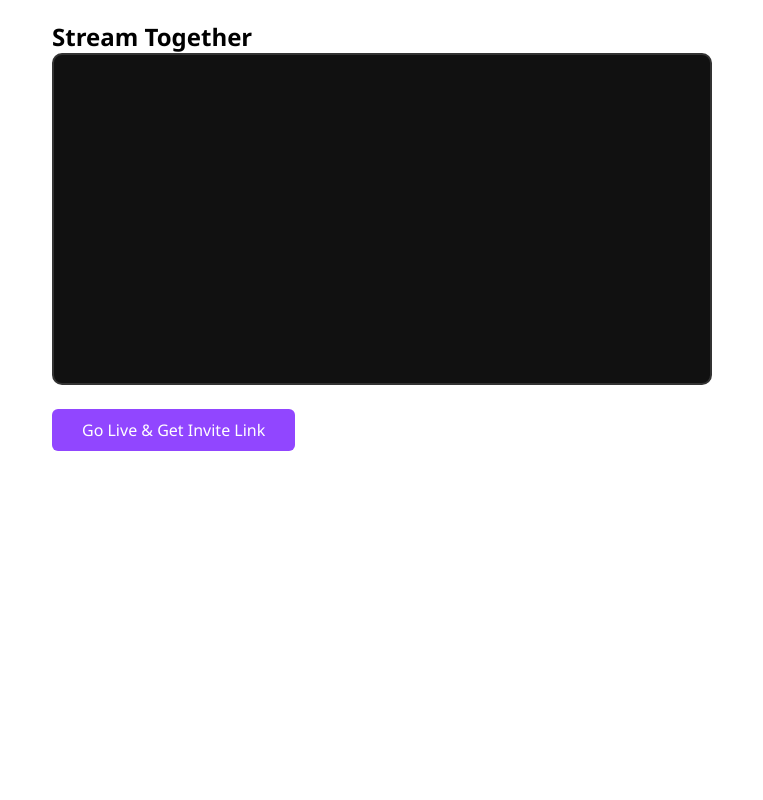
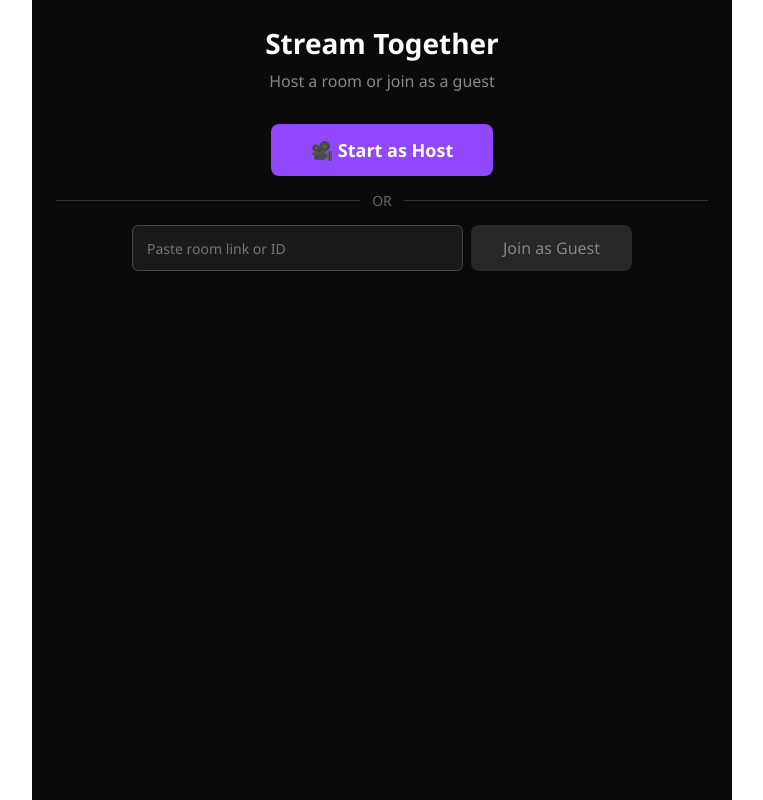
Before and after one commit to mpatekeakopa-arch/StreamMova, a React (Create React App) app: page /stream-together in a window 1280 px wide. Shown: the whole page, without its empty margins (258-1021 px from the left). Built offline with nearby package versions, Linux system fonts and the light colour scheme; no server answers.

Commit message:
Fix streamtogetehr

```diff
--- a/src/components/Dashboard/StreamTogether/StreamTogether.js
+++ b/src/components/Dashboard/StreamTogether/StreamTogether.js
@@ -3,38 +3,50 @@ import React, { useEffect, useRef, useState, useCallback } from "react";
 const SRS_RTC_BASE = "webrtc://srs.streammova.xyz/live";
 
 export default function StreamTogether() {
-  const path = window.location.pathname;
-  const inviteId = path.split("/invite/")[1];
-
-  if (inviteId) {
-    return <GuestView inviteId={inviteId} />;
-  }
-  return <HostView />;
-}
-
-// =========================
-// HOST VIEW
-// =========================
-function HostView() {
+  const [mode, setMode] = useState(null); // null, 'host', 'guest'
   const [guestJoined, setGuestJoined] = useState(false);
   const [isLive, setIsLive] = useState(false);
   const [inviteLink, setInviteLink] = useState("");
   const [copied, setCopied] = useState(false);
+  const [roomId, setRoomId] = useState("");
 
   const videoHostRef = useRef(null);
+  const videoGuestRef = useRef(null);
   const canvasRef = useRef(null);
   const hostStreamRef = useRef(null);
-  const compositedPublisherRef = useRef(null);
-  const guestPlayerRef = useRef(null);
-  const guestVideoRef = useRef(null);
-  const sessionRef = useRef(`room-${Date.now()}`);
+  const guestStreamRef = useRef(null);
+  const publisherRef = useRef(null);
+  const playerRef = useRef(null);
   const pollRef = useRef(null);
   const animRef = useRef(null);
 
-  // Draw host + guest side by side on canvas
-  const draw = useCallback(() => {
+  // Check URL for guest invite on mount
+  useEffect(() => {
+    const params = new URLSearchParams(window.location.search);
+    const room = params.get("room");
+    if (room) {
+      setMode("guest");
+      setRoomId(room);
+    }
+  }, []);
+
+  // Load SRS SDK
+  const loadSdk = useCallback(() => {
+    return new Promise((resolve) => {
+      if (window.SrsRtcPublisherAsync && window.SrsRtcPlayerAsync) return resolve();
+      const s = document.createElement("script");
+      s.src = "/vendor/srs/srs.sdk.js";
+      s.onload = resolve;
+      s.onerror = resolve;
+      document.head.appendChild(s);
+    });
+  }, []);
+
+  // Canvas drawing
+  const startDrawing = useCallback(() => {
     const canvas = canvasRef.current;
     if (!canvas) return;
+
     const ctx = canvas.getContext("2d");
     canvas.width = 1280;
     canvas.height = 720;
@@ -43,24 +55,23 @@ function HostView() {
       ctx.fillStyle = "#111";
       ctx.fillRect(0, 0, 1280, 720);
 
-      // Host (left)
+      // Host left half
       if (videoHostRef.current?.readyState >= 2) {
         ctx.drawImage(videoHostRef.current, 0, 0, 640, 720);
-      }
-
-      // Guest (right)
-      if (guestVideoRef.current?.readyState >= 2) {
-        ctx.drawImage(guestVideoRef.current, 640, 0, 640, 720);
-      }
-
-      // Labels
         ctx.fillStyle = "rgba(0,0,0,0.6)";
         ctx.font = "18px Arial";
         ctx.fillText("HOST", 20, 30);
+      }
 
-      if (guestVideoRef.current?.readyState >= 2) {
+      // Guest right half
+      if (videoGuestRef.current?.readyState >= 2) {
+        ctx.drawImage(videoGuestRef.current, 640, 0, 640, 720);
+        ctx.fillStyle = "rgba(0,0,0,0.6)";
+        ctx.font = "18px Arial";
         ctx.fillText("GUEST", 660, 30);
-      } else {
+      }
+
+      if (!videoGuestRef.current || videoGuestRef.current.readyState < 2) {
         ctx.fillStyle = "rgba(255,255,255,0.3)";
         ctx.font = "20px Arial";
         ctx.textAlign = "center";
@@ -72,404 +83,382 @@ function HostView() {
     frame();
   }, []);
 
-  // Start camera and drawing
-  const startCamera = useCallback(async () => {
+  // ============ HOST FUNCTIONS ============
+  const startAsHost = async () => {
+    setMode("host");
+
     try {
       const stream = await navigator.mediaDevices.getUserMedia({
         video: { width: 1280, height: 720 },
         audio: true,
       });
       hostStreamRef.current = stream;
-      if (videoHostRef.current) {
       videoHostRef.current.srcObject = stream;
-        videoHostRef.current.play().catch(() => {});
+      videoHostRef.current.play();
+      startDrawing();
+
+      const id = `room-${Date.now()}`;
+      setRoomId(id);
+      setInviteLink(`${window.location.origin}/stream-together?room=${id}`);
+    } catch (err) {
+      alert("Camera access denied. Please allow camera permissions.");
+      setMode(null);
     }
-      draw();
-    } catch (err) {
-      console.error("Camera error:", err);
-    }
-  }, [draw]);
+  };
 
-  // Load SRS SDK
-  const loadSdk = useCallback(() => {
-    return new Promise((resolve) => {
-      if (window.SrsRtcPublisherAsync && window.SrsRtcPlayerAsync) {
-        return resolve();
-      }
-      if (document.querySelector("[data-srs]")) {
-        return resolve();
-      }
-      const s = document.createElement("script");
-      s.src = "/vendor/srs/srs.sdk.js";
-      s.dataset.srs = "1";
-      s.onload = resolve;
-      s.onerror = resolve;
-      document.head.appendChild(s);
-    });
-  }, []);
+  const goLive = async () => {
+    await loadSdk();
 
-  // Wait for guest to publish their stream
-  const waitForGuest = useCallback((sid) => {
-    if (pollRef.current) clearInterval(pollRef.current);
+    const mixed = canvasRef.current.captureStream(30);
+    const audioTrack = hostStreamRef.current?.getAudioTracks()[0];
+    if (audioTrack) mixed.addTrack(audioTrack);
 
+    const pub = new window.SrsRtcPublisherAsync();
+    await pub.publish(`${SRS_RTC_BASE}/${roomId}`, mixed);
+    publisherRef.current = pub;
+    setIsLive(true);
+
+    // Poll for guest
     pollRef.current = setInterval(async () => {
       if (!window.SrsRtcPlayerAsync) return;
-
       try {
         const player = new window.SrsRtcPlayerAsync();
-        await player.play(`${SRS_RTC_BASE}/${sid}-guest`);
+        await player.play(`${SRS_RTC_BASE}/${roomId}-guest`);
 
         const vid = document.createElement("video");
         vid.autoplay = true;
         vid.muted = true;
         vid.playsInline = true;
         vid.srcObject = player.stream;
-        vid.play().catch(() => {});
+        vid.play();
 
-        guestVideoRef.current = vid;
-        guestPlayerRef.current = player;
+        videoGuestRef.current = vid;
+        playerRef.current = player;
         setGuestJoined(true);
         clearInterval(pollRef.current);
-      } catch (e) {
-        // Guest not yet connected, keep polling
-      }
+      } catch (e) {}
     }, 3000);
-  }, []);
-
-  // Generate invite link and go live
-  const goLive = async () => {
-    await loadSdk();
-    const sid = sessionRef.current;
-    setInviteLink(`${window.location.origin}/invite/${sid}`);
-
-    // Publish composited canvas to SRS
-    const mixed = canvasRef.current.captureStream(30);
-    if (hostStreamRef.current) {
-      const audioTrack = hostStreamRef.current.getAudioTracks()[0];
-      if (audioTrack) mixed.addTrack(audioTrack);
-    }
-
-    try {
-      const pub = new window.SrsRtcPublisherAsync();
-      await pub.publish(`${SRS_RTC_BASE}/${sid}`, mixed);
-      compositedPublisherRef.current = pub;
-      setIsLive(true);
-      waitForGuest(sid);
-    } catch (err) {
-      console.error("SRS publish error:", err);
-      alert("Failed to publish stream. Is SRS running?");
-    }
   };
 
-  // Copy invite link
   const copyLink = () => {
-    if (navigator.clipboard) {
     navigator.clipboard.writeText(inviteLink).then(() => {
       setCopied(true);
       setTimeout(() => setCopied(false), 1500);
     });
+  };
+
+  const stopHost = () => {
+    clearInterval(pollRef.current);
+    cancelAnimationFrame(animRef.current);
+    publisherRef.current?.close();
+    playerRef.current?.close();
+    hostStreamRef.current?.getTracks().forEach(t => t.stop());
+    setIsLive(false);
+    setGuestJoined(false);
+    setMode(null);
+    setInviteLink("");
+    setRoomId("");
+  };
+
+  // ============ GUEST FUNCTIONS ============
+  const joinAsGuest = async () => {
+    try {
+      const stream = await navigator.mediaDevices.getUserMedia({
+        video: { width: 1280, height: 720 },
+        audio: true,
+      });
+      guestStreamRef.current = stream;
+      videoGuestRef.current.srcObject = stream;
+      videoGuestRef.current.play();
+
+      await loadSdk();
+      const pub = new window.SrsRtcPublisherAsync();
+      await pub.publish(`${SRS_RTC_BASE}/${roomId}-guest`, stream);
+      publisherRef.current = pub;
+      setGuestJoined(true);
+    } catch (err) {
+      alert("Failed to join. Check camera permissions.");
     }
   };
 
-  // Stop everything
-  const stop = () => {
-    if (pollRef.current) clearInterval(pollRef.current);
-    if (animRef.current) cancelAnimationFrame(animRef.current);
-    compositedPublisherRef.current?.close();
-    guestPlayerRef.current?.close();
-    guestVideoRef.current?.remove();
-    guestVideoRef.current = null;
-    hostStreamRef.current?.getTracks().forEach((t) => t.stop());
-    setIsLive(false);
+  const stopGuest = () => {
+    publisherRef.current?.close();
+    guestStreamRef.current?.getTracks().forEach(t => t.stop());
     setGuestJoined(false);
-    setInviteLink("");
+    setMode(null);
+    setRoomId("");
   };
 
-  // Start camera on mount
+  // Cleanup
   useEffect(() => {
-    startCamera();
     return () => {
-      if (animRef.current) cancelAnimationFrame(animRef.current);
-      if (pollRef.current) clearInterval(pollRef.current);
-      hostStreamRef.current?.getTracks().forEach((t) => t.stop());
-      compositedPublisherRef.current?.close();
-      guestPlayerRef.current?.close();
-      guestVideoRef.current?.remove();
+      clearInterval(pollRef.current);
+      cancelAnimationFrame(animRef.current);
+      publisherRef.current?.close();
+      playerRef.current?.close();
+      hostStreamRef.current?.getTracks().forEach(t => t.stop());
+      guestStreamRef.current?.getTracks().forEach(t => t.stop());
     };
-  }, [startCamera]);
+  }, []);
 
+  // ============ CHOOSE MODE SCREEN ============
+  if (mode === null) {
     return (
-    <div style={{ maxWidth: 700, margin: "0 auto", padding: 20, fontFamily: "sans-serif" }}>
-      <h2>Stream Together</h2>
+      <div style={styles.container}>
+        <h2 style={styles.heading}>Stream Together</h2>
+        <p style={styles.subtext}>Host a room or join as a guest</p>
 
-      {/* Preview */}
-      <canvas
-        ref={canvasRef}
-        style={{
-          width: "100%",
-          borderRadius: 10,
-          background: "#111",
-          border: isLive ? "2px solid #0f0" : "2px solid #333",
+        <div style={styles.buttonGroup}>
+          <button onClick={startAsHost} style={styles.primaryBtn}>
+            🎥 Start as Host
+          </button>
+          <div style={styles.divider}>
+            <span style={styles.dividerText}>OR</span>
+          </div>
+          <div style={styles.joinBox}>
+            <input
+              placeholder="Paste room link or ID"
+              onChange={(e) => {
+                const val = e.target.value;
+                const match = val.match(/room=([^&]+)/);
+                if (match) setRoomId(match[1]);
+                else setRoomId(val);
               }}
+              style={styles.input}
             />
-      {isLive && <p style={{ color: "#0f0", textAlign: "center", fontWeight: "bold" }}>● LIVE</p>}
+            <button
+              onClick={() => roomId && setMode("guest")}
+              disabled={!roomId}
+              style={{ ...styles.secondaryBtn, opacity: roomId ? 1 : 0.5 }}
+            >
+              Join as Guest
+            </button>
+          </div>
+        </div>
+      </div>
+    );
+  }
 
-      {/* Buttons */}
-      <div style={{ marginTop: 20, display: "flex", gap: 10 }}>
+  // ============ GUEST VIEW ============
+  if (mode === "guest" && !guestJoined) {
+    return (
+      <div style={styles.container}>
+        <h2 style={styles.heading}>Join Stream</h2>
+        <video ref={videoGuestRef} autoPlay muted playsInline style={styles.video} />
+        <button onClick={joinAsGuest} style={styles.primaryBtn}>
+          Join & Share Camera
+        </button>
+        <button onClick={() => setMode(null)} style={styles.backBtn}>
+          ← Back
+        </button>
+      </div>
+    );
+  }
+
+  if (mode === "guest" && guestJoined) {
+    return (
+      <div style={styles.container}>
+        <h2 style={styles.heading}>✅ You're Live!</h2>
+        <p style={{ color: "#0f0" }}>The host can see you now.</p>
+        <video ref={videoGuestRef} autoPlay muted playsInline style={styles.video} />
+        <button onClick={stopGuest} style={styles.dangerBtn}>
+          Leave Stream
+        </button>
+      </div>
+    );
+  }
+
+  // ============ HOST VIEW ============
+  return (
+    <div style={styles.container}>
+      <h2 style={styles.heading}>Host Stream</h2>
+
+      {/* Preview Canvas */}
+      <canvas ref={canvasRef} style={styles.canvas} />
+      {isLive && <p style={styles.liveBadge}>● LIVE</p>}
+
+      {/* Controls */}
+      <div style={styles.controls}>
         {!isLive ? (
-          <button
-            onClick={goLive}
-            style={{
-              padding: "10px 30px",
-              fontSize: 16,
+          <button onClick={goLive} style={styles.primaryBtn}>
+            Go Live
+          </button>
+        ) : (
+          <button onClick={stopHost} style={styles.dangerBtn}>
+            Stop Stream
+          </button>
+        )}
+      </div>
+
+      {/* Invite Link */}
+      {inviteLink && (
+        <div style={styles.inviteBox}>
+          <h3>📋 Invite Guest</h3>
+          <div style={styles.copyRow}>
+            <input value={inviteLink} readOnly onClick={e => e.target.select()} style={styles.input} />
+            <button onClick={copyLink} style={styles.copyBtn}>
+              {copied ? "✓" : "Copy"}
+            </button>
+          </div>
+          <p style={{ color: guestJoined ? "#0f0" : "#888", marginTop: 12 }}>
+            {guestJoined ? "✅ Guest connected" : "⏳ Waiting for guest..."}
+          </p>
+          {isLive && (
+            <p style={styles.srsInfo}>
+              SRS Output: <code>{SRS_RTC_BASE}/{roomId}</code>
+            </p>
+          )}
+        </div>
+      )}
+
+      {/* Hidden videos for compositor */}
+      <video ref={videoHostRef} muted playsInline style={{ display: "none" }} />
+    </div>
+  );
+}
+
+// ============ STYLES ============
+const styles = {
+  container: {
+    maxWidth: 700,
+    margin: "0 auto",
+    padding: 24,
+    fontFamily: "sans-serif",
+    textAlign: "center",
+    color: "#fff",
+    background: "#0a0a0a",
+    minHeight: "100vh",
+  },
+  heading: {
+    fontSize: 28,
+    marginBottom: 8,
+  },
+  subtext: {
+    color: "#888",
+    marginBottom: 32,
+  },
+  buttonGroup: {
+    display: "flex",
+    flexDirection: "column",
+    gap: 16,
+    alignItems: "center",
+  },
+  primaryBtn: {
+    padding: "14px 40px",
+    fontSize: 18,
     cursor: "pointer",
     backgroundColor: "#9146FF",
     color: "#fff",
     border: "none",
-              borderRadius: 6,
-            }}
-          >
-            Go Live & Get Invite Link
-          </button>
-        ) : (
-          <button
-            onClick={stop}
-            style={{
-              padding: "10px 30px",
+    borderRadius: 8,
+    fontWeight: "bold",
+  },
+  secondaryBtn: {
+    padding: "12px 32px",
+    fontSize: 16,
+    cursor: "pointer",
+    backgroundColor: "#444",
+    color: "#fff",
+    border: "none",
+    borderRadius: 8,
+  },
+  dangerBtn: {
+    padding: "12px 32px",
     fontSize: 16,
     cursor: "pointer",
     backgroundColor: "#e74c3c",
     color: "#fff",
     border: "none",
+    borderRadius: 8,
+    marginTop: 16,
+  },
+  backBtn: {
+    padding: "10px 20px",
+    fontSize: 14,
+    cursor: "pointer",
+    backgroundColor: "transparent",
+    color: "#888",
+    border: "1px solid #444",
     borderRadius: 6,
-            }}
-          >
-            Stop Stream
-          </button>
-        )}
-      </div>
-
-      {/* Invite Link Section */}
-      {inviteLink && (
-        <div
-          style={{
-            marginTop: 24,
-            padding: 20,
-            background: "#1a1a1a",
-            borderRadius: 10,
-            border: "1px solid #333",
-          }}
-        >
-          <h3 style={{ marginTop: 0 }}>📋 Invite Guest Link</h3>
-          <p style={{ color: "#888", fontSize: 14 }}>
-            Share this link with your guest. They will appear on the right side of your stream.
-          </p>
-
-          <div style={{ display: "flex", gap: 8, marginTop: 12 }}>
-            <input
-              value={inviteLink}
-              readOnly
-              onClick={(e) => e.target.select()}
-              style={{
+    marginTop: 12,
+  },
+  divider: {
+    width: "100%",
+    borderTop: "1px solid #333",
+    margin: "8px 0",
+    position: "relative",
+  },
+  dividerText: {
+    position: "absolute",
+    top: -10,
+    left: "50%",
+    transform: "translateX(-50%)",
+    background: "#0a0a0a",
+    padding: "0 12px",
+    color: "#666",
+    fontSize: 14,
+  },
+  joinBox: {
+    display: "flex",
+    gap: 8,
+    width: "100%",
+    maxWidth: 500,
+  },
+  input: {
     flex: 1,
     padding: "10px 14px",
-                background: "#2a2a2a",
+    background: "#1a1a1a",
     color: "#fff",
-                border: "1px solid #555",
+    border: "1px solid #444",
     borderRadius: 6,
     fontSize: 14,
-              }}
-            />
-            <button
-              onClick={copyLink}
-              style={{
-                padding: "10px 20px",
-                cursor: "pointer",
-                backgroundColor: copied ? "#27ae60" : "#444",
-                color: "#fff",
-                border: "none",
-                borderRadius: 6,
-                minWidth: 80,
-                fontWeight: "bold",
-              }}
-            >
-              {copied ? "✓ Copied!" : "Copy"}
-            </button>
-          </div>
-
-          {/* Guest Status */}
-          <div
-            style={{
-              marginTop: 16,
-              padding: 12,
-              background: guestJoined ? "#0a2a0a" : "#2a2a0a",
-              borderRadius: 6,
-              display: "flex",
-              alignItems: "center",
-              gap: 8,
-            }}
-          >
-            <span style={{ fontSize: 20 }}>{guestJoined ? "✅" : "⏳"}</span>
-            <span style={{ color: guestJoined ? "#0f0" : "#ff0", fontWeight: "bold" }}>
-              {guestJoined ? "Guest connected! Side-by-side active." : "Waiting for guest to join..."}
-            </span>
-          </div>
-
-          {/* SRS Output Info */}
-          {isLive && (
-            <div style={{ marginTop: 12, padding: 10, background: "#111", borderRadius: 6 }}>
-              <p style={{ color: "#888", fontSize: 12, margin: 0 }}>
-                FFmpeg can pull from:{" "}
-                <code style={{ background: "#333", padding: "2px 6px", borderRadius: 3, color: "#0ff" }}>
-                  {SRS_RTC_BASE}/{sessionRef.current}
-                </code>
-              </p>
-            </div>
-          )}
-        </div>
-      )}
-
-      {/* Hidden host video for compositor */}
-      <video ref={videoHostRef} muted playsInline style={{ display: "none" }} />
-    </div>
-  );
-}
-
-// =========================
-// GUEST VIEW
-// =========================
-function GuestView({ inviteId }) {
-  const [joined, setJoined] = useState(false);
-  const [loading, setLoading] = useState(false);
-  const videoRef = useRef(null);
-  const streamRef = useRef(null);
-  const pubRef = useRef(null);
-
-  const loadSdk = useCallback(() => {
-    return new Promise((resolve) => {
-      if (window.SrsRtcPublisherAsync) return resolve();
-      if (document.querySelector("[data-srs]")) return resolve();
-      const s = document.createElement("script");
-      s.src = "/vendor/srs/srs.sdk.js";
-      s.dataset.srs = "1";
-      s.onload = resolve;
-      s.onerror = resolve;
-      document.head.appendChild(s);
-    });
-  }, []);
-
-  const join = async () => {
-    setLoading(true);
-    try {
-      // Get camera
-      const stream = await navigator.mediaDevices.getUserMedia({
-        video: { width: 1280, height: 720 },
-        audio: true,
-      });
-      streamRef.current = stream;
-      if (videoRef.current) {
-        videoRef.current.srcObject = stream;
-        videoRef.current.play().catch(() => {});
-      }
-
-      // Load SDK and publish
-      await loadSdk();
-      const pub = new window.SrsRtcPublisherAsync();
-      await pub.publish(`${SRS_RTC_BASE}/${inviteId}-guest`, stream);
-      pubRef.current = pub;
-      setJoined(true);
-    } catch (err) {
-      console.error("Join error:", err);
-      alert("Failed to join. Check camera permissions and try again.");
-    } finally {
-      setLoading(false);
-    }
-  };
-
-  const leave = () => {
-    pubRef.current?.close();
-    streamRef.current?.getTracks().forEach((t) => t.stop());
-    if (videoRef.current) videoRef.current.srcObject = null;
-    setJoined(false);
-  };
-
-  useEffect(() => {
-    return () => {
-      pubRef.current?.close();
-      streamRef.current?.getTracks().forEach((t) => t.stop());
-    };
-  }, []);
-
-  return (
-    <div style={{ maxWidth: 500, margin: "0 auto", padding: 20, fontFamily: "sans-serif", textAlign: "center" }}>
-      <h2>🎥 Join as Guest</h2>
-      <p style={{ color: "#888" }}>
-        You've been invited to join a stream. Your video will appear alongside the host.
-      </p>
-
-      {/* Guest preview */}
-      <video
-        ref={videoRef}
-        autoPlay
-        muted
-        playsInline
-        style={{
+  },
+  video: {
     width: "100%",
     maxWidth: 400,
     borderRadius: 10,
     background: "#111",
     margin: "20px auto",
     display: "block",
-        }}
-      />
-
-      {!joined ? (
-        <button
-          onClick={join}
-          disabled={loading}
-          style={{
-            padding: "12px 40px",
-            fontSize: 18,
-            cursor: loading ? "not-allowed" : "pointer",
-            backgroundColor: loading ? "#666" : "#9146FF",
+  },
+  canvas: {
+    width: "100%",
+    borderRadius: 10,
+    background: "#111",
+    border: "1px solid #333",
+  },
+  liveBadge: {
+    color: "#0f0",
+    fontWeight: "bold",
+    marginTop: 8,
+  },
+  controls: {
+    marginTop: 20,
+  },
+  inviteBox: {
+    marginTop: 24,
+    padding: 20,
+    background: "#1a1a1a",
+    borderRadius: 10,
+    textAlign: "left",
+  },
+  copyRow: {
+    display: "flex",
+    gap: 8,
+    marginTop: 12,
+  },
+  copyBtn: {
+    padding: "10px 20px",
+    cursor: "pointer",
+    backgroundColor: "#444",
     color: "#fff",
     border: "none",
-            borderRadius: 8,
-            opacity: loading ? 0.7 : 1,
-          }}
-        >
-          {loading ? "Connecting..." : "Join Stream"}
-        </button>
-      ) : (
-        <div style={{ marginTop: 20 }}>
-          <div
-            style={{
-              padding: 12,
-              background: "#0a2a0a",
-              borderRadius: 8,
-              marginBottom: 20,
-            }}
-          >
-            <p style={{ color: "#0f0", fontWeight: "bold", margin: 0 }}>
-              ✅ You're live! The host can see you now.
-            </p>
-          </div>
-          <button
-            onClick={leave}
-            style={{
-              padding: "12px 40px",
-              fontSize: 16,
-              cursor: "pointer",
-              backgroundColor: "#e74c3c",
-              color: "#fff",
-              border: "none",
-              borderRadius: 8,
-            }}
-          >
-            Leave Stream
-          </button>
-        </div>
-      )}
-    </div>
-  );
-}
+    borderRadius: 6,
+    fontWeight: "bold",
+  },
+  srsInfo: {
+    color: "#666",
+    fontSize: 12,
+    marginTop: 12,
+  },
+};
```
Lines whose indentation alone changed are shown as unchanged.
